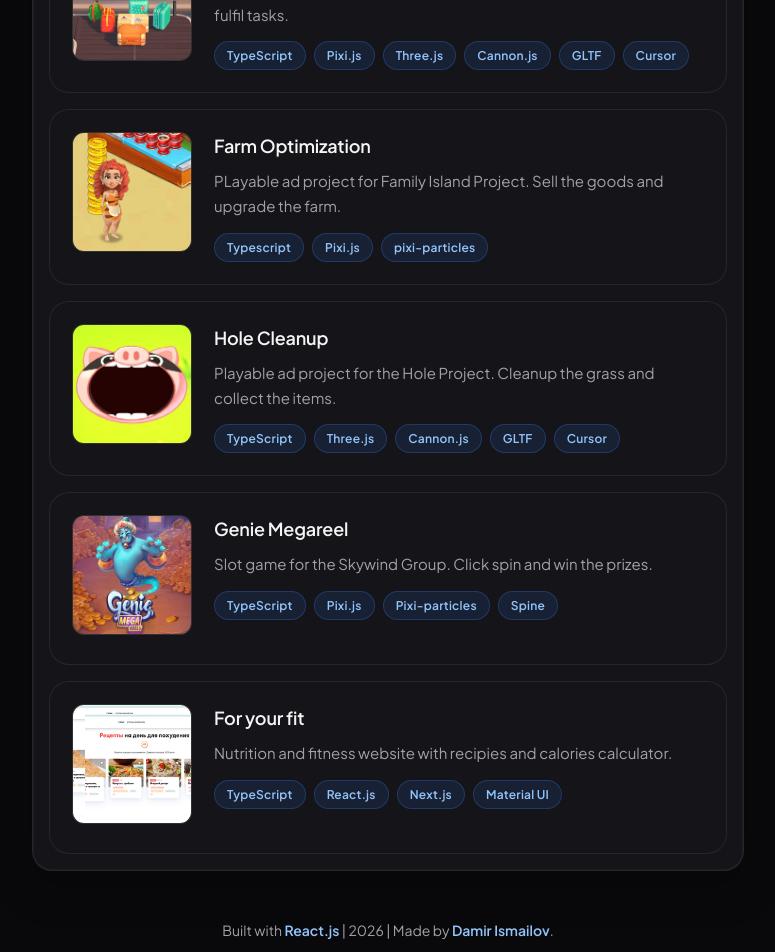
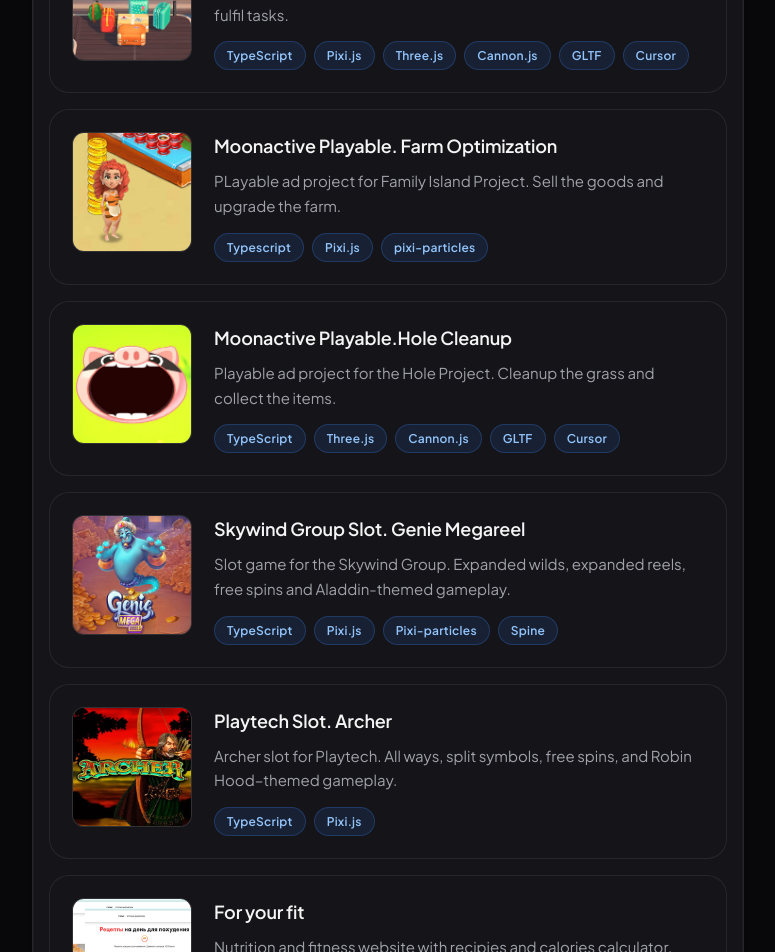
Before and after one commit to samoiloff/portfolio, a React (Vite) app: page / in a window 1280 px wide. Shown: the part 500-1452 px from the top of the page, without its empty margins (252-1027 px from the left). Built offline with nearby package versions, Linux system fonts and the light colour scheme.

Commit message:
archer slot is added

```diff
--- a/src/data/works.ts
+++ b/src/data/works.ts
@@ -15,7 +15,7 @@ export type Work = {
 
 export const works: Work[] = [
   {
-    title: 'Slide Merge Playable',
+    title: 'Moonactive Playable. Slide Merge.',
     description:
       'Playable ad for the Travel Town Project. Click to merge suitcases and fulfil tasks.',
     href: 'html/preview_Slidemerge.html',
@@ -24,7 +24,7 @@ export const works: Work[] = [
     tags: ['TypeScript', 'Pixi.js', 'Three.js', 'Cannon.js', 'GLTF', 'Cursor'],
   },
   {
-    title: 'Farm Optimization',
+    title: 'Moonactive Playable. Farm Optimization',
     description:
       'PLayable ad project for Family Island Project. Sell the goods and upgrade the farm.',
     href: 'html/preview_Cafe_Optimization.html',
@@ -33,7 +33,7 @@ export const works: Work[] = [
     tags: ['Typescript', 'Pixi.js', 'pixi-particles'],
   },
   {
-    title: 'Hole Cleanup',
+    title: 'Moonactive Playable.Hole Cleanup',
     description:
       'Playable ad project for the Hole Project. Cleanup the grass and collect the items.',
     href: 'html/preview_HOL_CleanUp.html',
@@ -42,12 +42,21 @@ export const works: Work[] = [
     tags: ['TypeScript', 'Three.js', 'Cannon.js', 'GLTF', 'Cursor'],
   },
   {
-    title: 'Genie Megareel',
-    description: 'Slot game for the Skywind Group. Click spin and win the prizes.',
+    title: 'Skywind Group Slot. Genie Megareel',
+    description: 'Slot game for the Skywind Group. Expanded wilds, expanded reels, free spins and Aladdin-themed gameplay.',
     href: 'https://skywindgroup.com/en-US/game/sw_gemerenigael',
     image: 'assets/works/preview_genie.jpg',
     imageAlt: 'Portfolio Project. Genie Megareel.',
     tags: ['TypeScript', 'Pixi.js', 'Pixi-particles', 'Spine'],
+  },
+  {
+    title: 'Playtech Slot. Archer',
+    description:
+      'Archer slot for Playtech. All ways, split symbols, free spins, and Robin Hood–themed gameplay.',
+    href: 'https://www.bigwinboard.com/archer-playtech-slot-review/',
+    image: 'assets/works/preview_archer.jpg',
+    imageAlt: 'Portfolio Project. Slot Archer by Playtech.',
+    tags: ['TypeScript', 'Pixi.js'],
   },
   {
     title: 'For your fit',
```
Also changed, not shown: public/assets/works/preview_archer.jpg (added).
